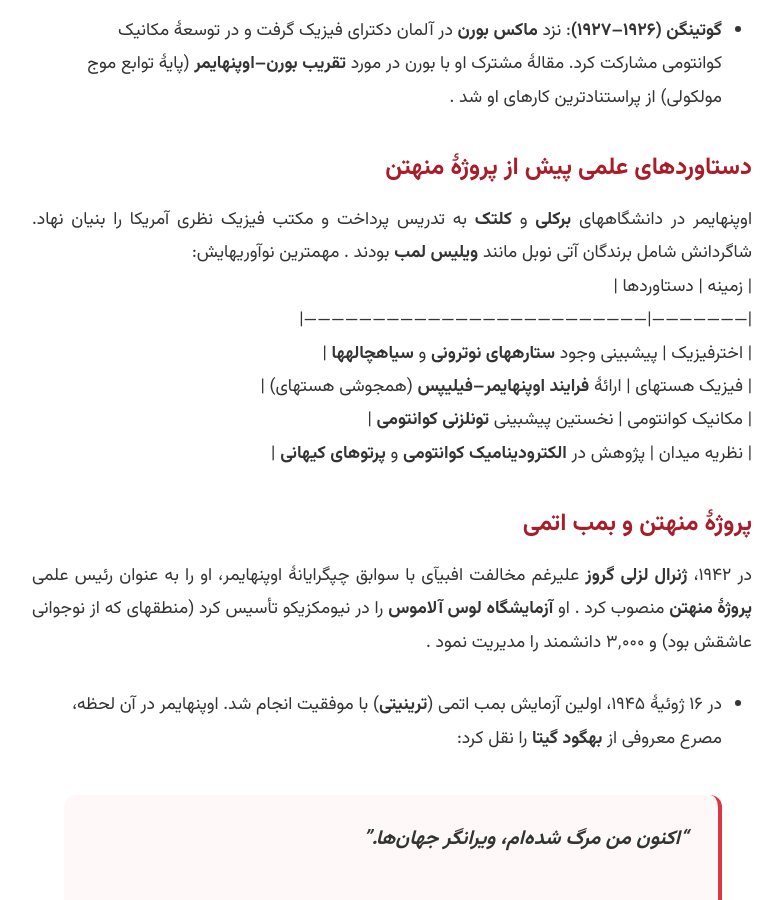
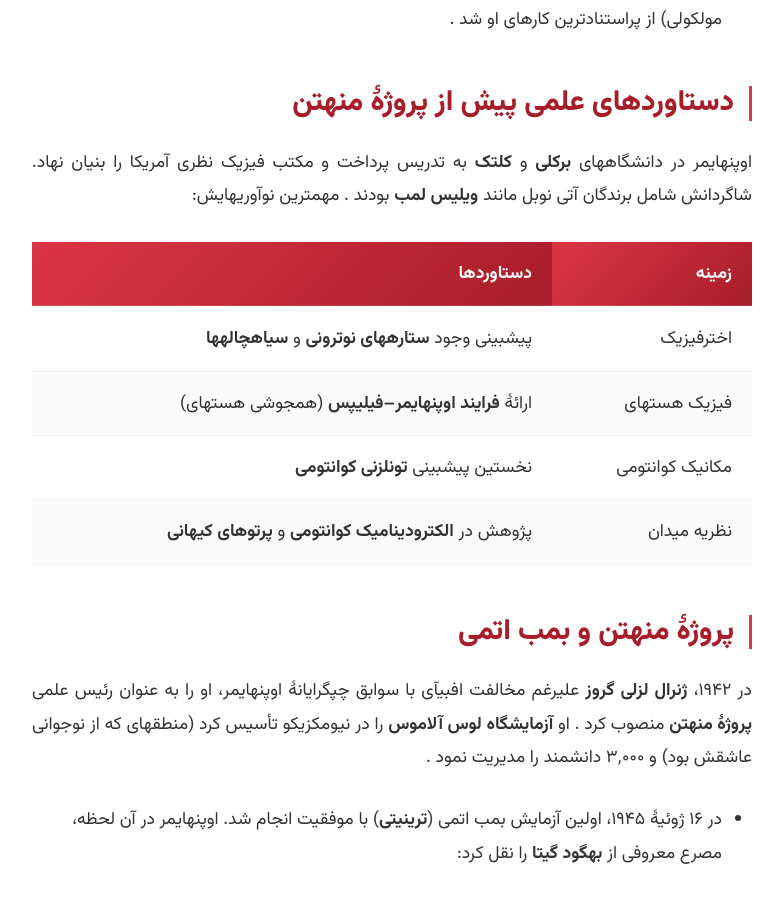
Before and after one commit to darkblog/darkblog.github.io, a Jekyll site: the page built from _posts/2025-7-14-91.md, in a window 1280 px wide and 900 px high, scrolled down 1350 px. Shown: the whole window, without its empty margins (248-1031 px from the left). Built offline with Jekyll 4.4.1, drawn with Linux system fonts in a browser that asks for light colours; some of the changed text lies outside the part shown.

Commit message:
Update 2025-7-14-91.md

```diff
--- a/_posts/2025-7-14-91.md
+++ b/_posts/2025-7-14-91.md
@@ -13,13 +11,14 @@ title: زندگینامه رابرت اوپنهایمر
 - در ۱۲ سالگی به دلیل مکاتبات علمی با زمینشناسان، برای سخنرانی در **انجمن کانیشناسی نیویورک** دعوت شد و حضار را شگفتزده کرد .
 - در مدرسهٔ **فرهنگ اخلاقی** (تحت رهبری فلیکس آدلر) تحصیل کرد که بر عدالت اجتماعی و اومانیسم سکولار تأکید داشت. این محیط، بنیان تفکر انتقادی او را شکل داد .
 
-### تحصیلات و تحول علمی
+## تحصیلات و تحول علمی
 - **هاروارد (۱۹۲۲–۱۹۲۵)**: پس از بهبودی از اسهال خونی در نیومکزیکو (تجربهای که عشق او به این منطقه را برانگیخت)، در رشتهٔ شیمی تحصیل کرد اما تحت تأثیر **پرسی بریجمن** به فیزیک تجربی گرایش یافت. در سه سال لیسانس گرفت و با درجه ممتاز فارغالتحصیل شد .
 - **کمبریج و بحران شخصی (۱۹۲۵)**: در آزمایشگاه کاوندیش زیر نظر جی.جی. تامسون کار کرد، اما در فیزیک تجربی ناموفق بود. گفته میشود در اوج افسردگی، سیبی را مسموم و روی میز استادش **پاتریک بلکت** گذاشت، هرچند این روایت توسط خانوادهاش رد شده است .
 - **گوتینگن (۱۹۲۶–۱۹۲۷)**: نزد **ماکس بورن** در آلمان دکترای فیزیک گرفت و در توسعهٔ مکانیک کوانتومی مشارکت کرد. مقالهٔ مشترک او با بورن در مورد **تقریب بورن–اوپنهایمر** (پایهٔ توابع موج مولکولی) از پراستنادترین کارهای او شد .
 
-### دستاوردهای علمی پیش از پروژهٔ منهتن
+## دستاوردهای علمی پیش از پروژهٔ منهتن
 اوپنهایمر در دانشگاههای **برکلی** و **کلتک** به تدریس پرداخت و مکتب فیزیک نظری آمریکا را بنیان نهاد. شاگردانش شامل برندگان آتی نوبل مانند **ویلیس لمب** بودند . مهمترین نوآوریهایش:
+
 | زمینه               | دستاوردها                                                                 |
 |---------------------|---------------------------------------------------------------------------|
 | اخترفیزیک          | پیشبینی وجود **ستارههای نوترونی** و **سیاهچالهها**  |
```
Also changed, not shown: other parts of _posts/2025-7-14-91.md (+7 -9 lines).
